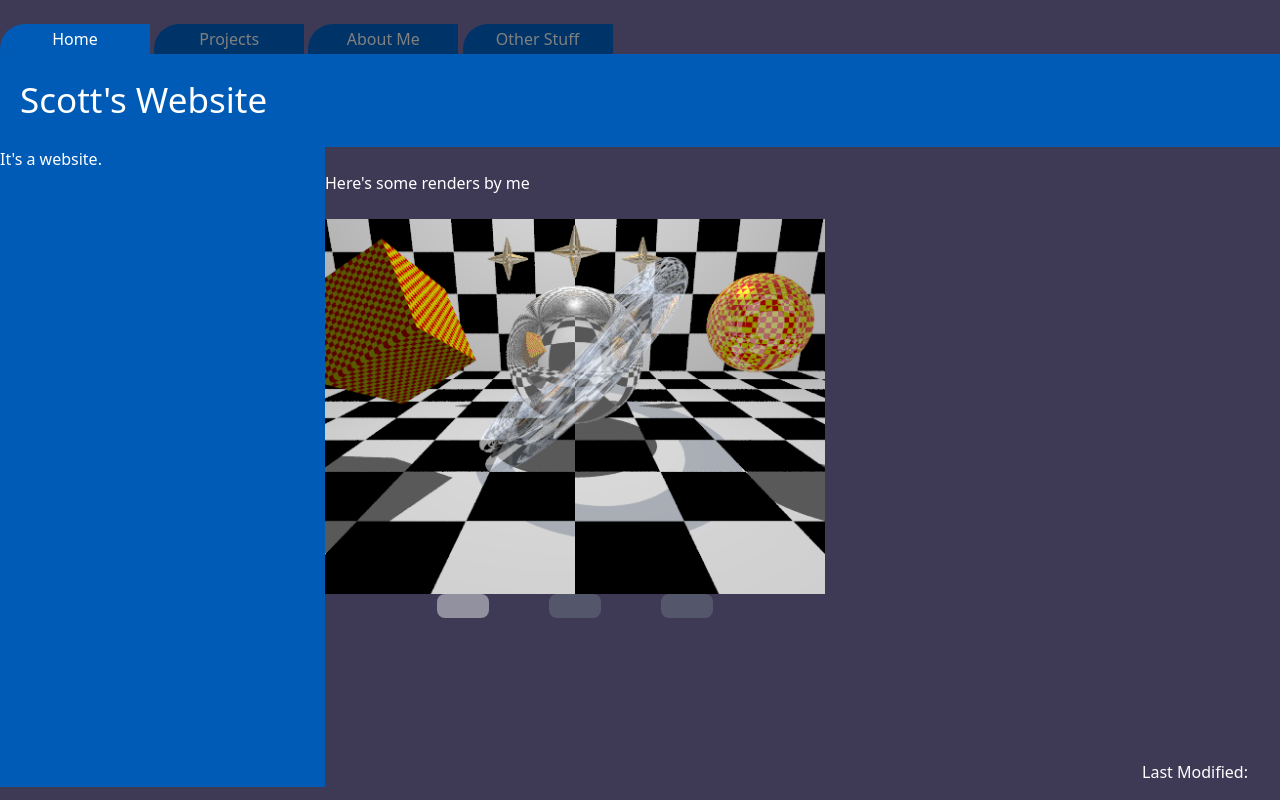
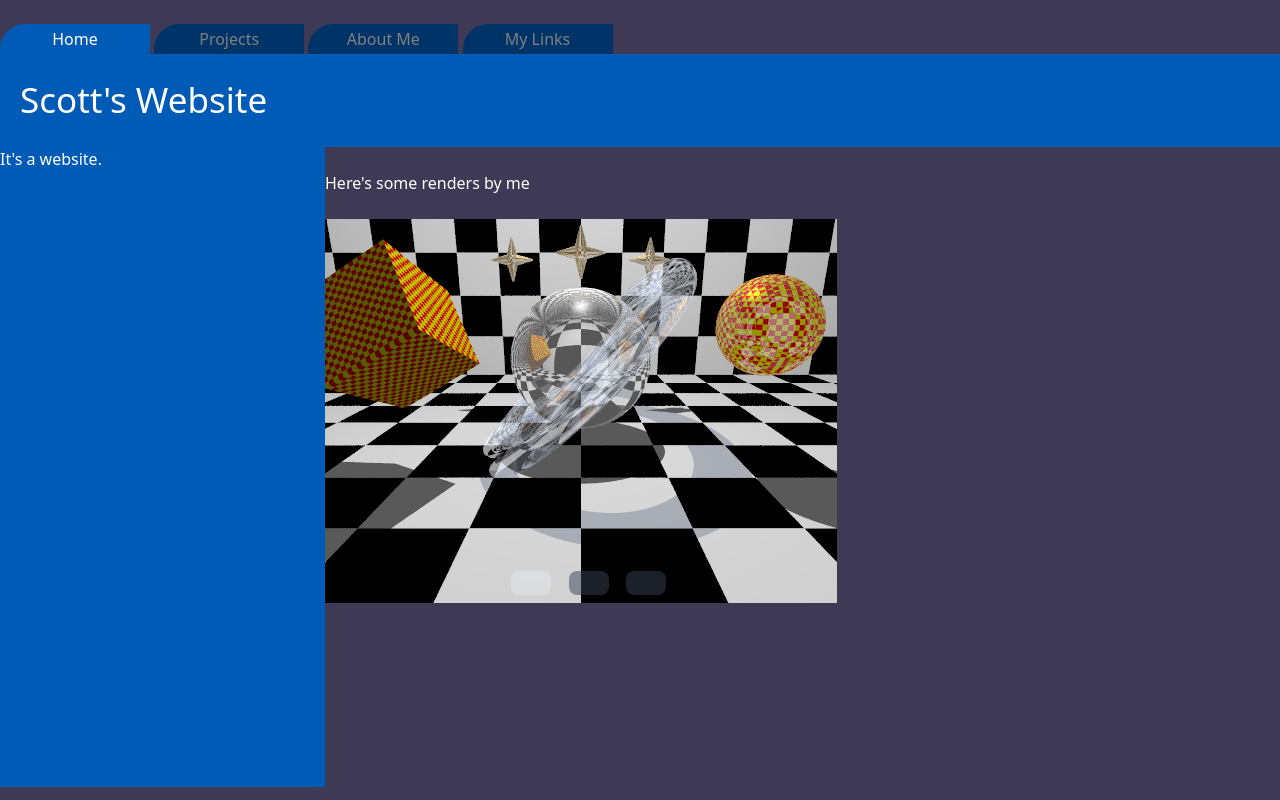
Before and after one commit to scottm213/scottmattera.net, a SvelteKit app: page / in a window 1280 px wide. Built offline with nearby package versions, Linux system fonts and the light colour scheme.

Commit message:
updated carousel and other page stuff

```diff
--- a/src/app.css
+++ b/src/app.css
@@ -4,11 +4,10 @@
 body{
 
     background-color:  #3E3A55;
-    height: 100%;
-    width: 100%;
+    height: 100dvh;
+    width: 100dvw;
     background-size: cover;
     color: white;
-
 
 }
 
@@ -19,14 +18,15 @@ header {
     text-align: left;
     font-size: 35px;
     color: white;
-    width: 100vw;
+    width: 100dvw;
 }
 
 .square {
-    height: 80vh;
+    height: 80dvh;
     width: 325px;
-
+    padding: 0;
     background-color: #005bb7;
+    box-sizing: border-box;
 
 }
 
--- a/src/routes/+page.svelte
+++ b/src/routes/+page.svelte
@@ -1,26 +1,26 @@
 <script lang="ts">
-
     import "../app.css";
     import Tabs from "./tabs.svelte";
+    import {fade} from "svelte/transition"
 
 
-    let img0 = "/image/reflectiveOrbs.png";
-    let img1 = "/image/bishop.png";
-    let img2 = "/image/saturn.png";
+
+
+
+
+
+
+    let imageExists = $state(true);
+    let images = ["/image/reflectiveOrbs.png", "/image/bishop.png", "/image/saturn.png" ];
     let buttonStyle2 = "px-5 py-0.1 rounded-lg text-gray-200 bg-gray-200 hover:bg-gray-100 opacity-50";
-    let buttonStyle1 = "px-5 py-0.1 rounded-lg text-gray-500 bg-gray-500 hover:bg-gray-400 opacity-50";
+    let buttonStyle1 = "px-5 py-0.1 rounded-lg text-gray-700 bg-gray-700 hover:bg-gray-500 opacity-50";
     let picChange = $state(0);
 
 
-    function buttonClicked1(){
-        picChange = 0;
+    function buttonClicked(buttonNum: number){
+        picChange = buttonNum;
     }
-    function buttonClicked2(){
-        picChange = 1;
-    }
-    function buttonClicked3(){
-        picChange = 2;
-    }
+
 
     function setButtonStyle(butNum:number){
         if (picChange === 0 && butNum === 0){
@@ -56,28 +56,16 @@
         <br>
         <p>Here's some renders by me </p>
         <br>
-    <div class = "w-125">
-        {#if picChange === 0}
-            <script>
+    <div class = "relative h-96 w-[512px]">
+            {#key picChange}
+            <img class="absolute" transition:fade src={images[picChange]} height=384 width=512 alt="Reflective Orbs">
+            {/key}
 
-            </script>
-            <img src={img0} height=384 width=512 alt="Reflective Orbs">
-        {/if}
-        {#if picChange === 1}
-            <img src={img1} height=384 width=512 alt="Reflective Orbs">
-        {/if}
-        {#if picChange === 2}
-            <img src={img2} height=384 width=512 alt="Reflective Orbs">
-        {/if}
-        <div class = "grid grid-cols-9 gap-1 justify-center">
-            <button class = "{setButtonStyle(0)} col-start-3 col-end-3 " type="button" onclick={buttonClicked1} >.</button>
-            <button class = "{setButtonStyle(1)} col-start-5 col-end-5" type="button" onclick={buttonClicked2} >.</button>
-            <button class = "{setButtonStyle(2)} col-start-7 col-end-7" type="button" onclick={buttonClicked3} >.</button>
+        <div class = "absolute bottom-2 left-1/2 -translate-x-1/2  grid grid-cols-9 gap-1 justify-center">
+            <button class = "{setButtonStyle(0)} col-start-3 col-end-3 " type="button" onclick={() => buttonClicked(0)} >.</button>
+            <button class = "{setButtonStyle(1)} col-start-5 col-end-5" type="button" onclick={() => buttonClicked(1)} >.</button>
+            <button class = "{setButtonStyle(2)} col-start-7 col-end-7" type="button" onclick={() => buttonClicked(2)} >.</button>
         </div>
     </div>
     </div>
 </div>
-
-<div class = "fixed bottom-0 right-4 p-4">
-    <p>Last Modified: </p>
-</div>
--- a/src/routes/other/+page.svelte
+++ b/src/routes/other/+page.svelte
@@ -2,9 +2,14 @@
     import Tabs from "../tabs.svelte";
 </script>
 
-<title>Other Stuff</title>
+<title>Links</title>
 
 <div> <br> </div>
 <Tabs />
-<header> <h2>Other Stuff</h2> </header>
-<div class = "square"> </div>
+<header> <h2>My Links</h2> </header>
+<div class = "flex flex-row h-screen ">
+    <div class = "absolute square"> </div>
+    <div class = "bg-[#004281] h-80dvh w-full">
+        <p>test</p>
+    </div>
+</div>
--- a/src/routes/tabs.svelte
+++ b/src/routes/tabs.svelte
@@ -16,5 +16,5 @@
     <a href = "/about">
         <button class = {getCurrentPage("/about")} type="button">About Me</button> </a>
     <a href = "/other">
-        <button class = {getCurrentPage("/other")} type="button">Other Stuff</button> </a>
+        <button class = {getCurrentPage("/other")} type="button">My Links</button> </a>
 </nav>
```
